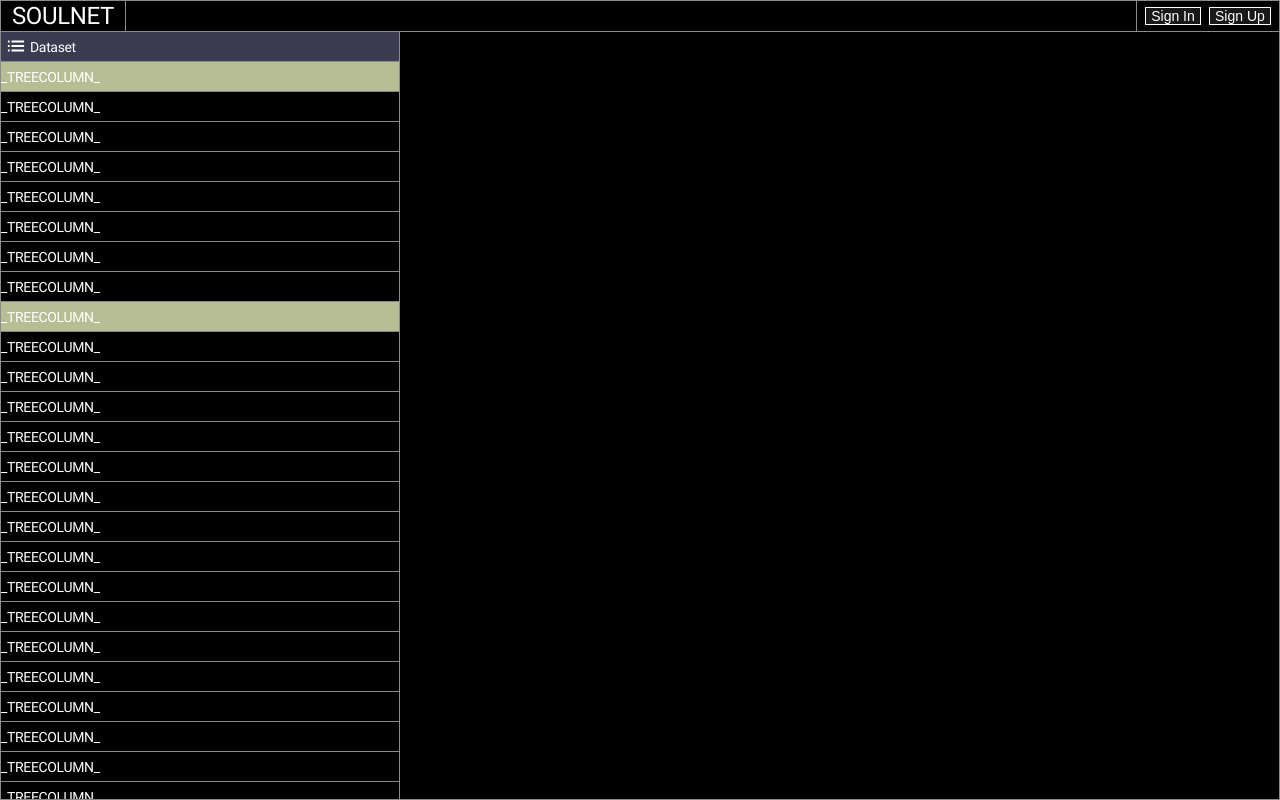
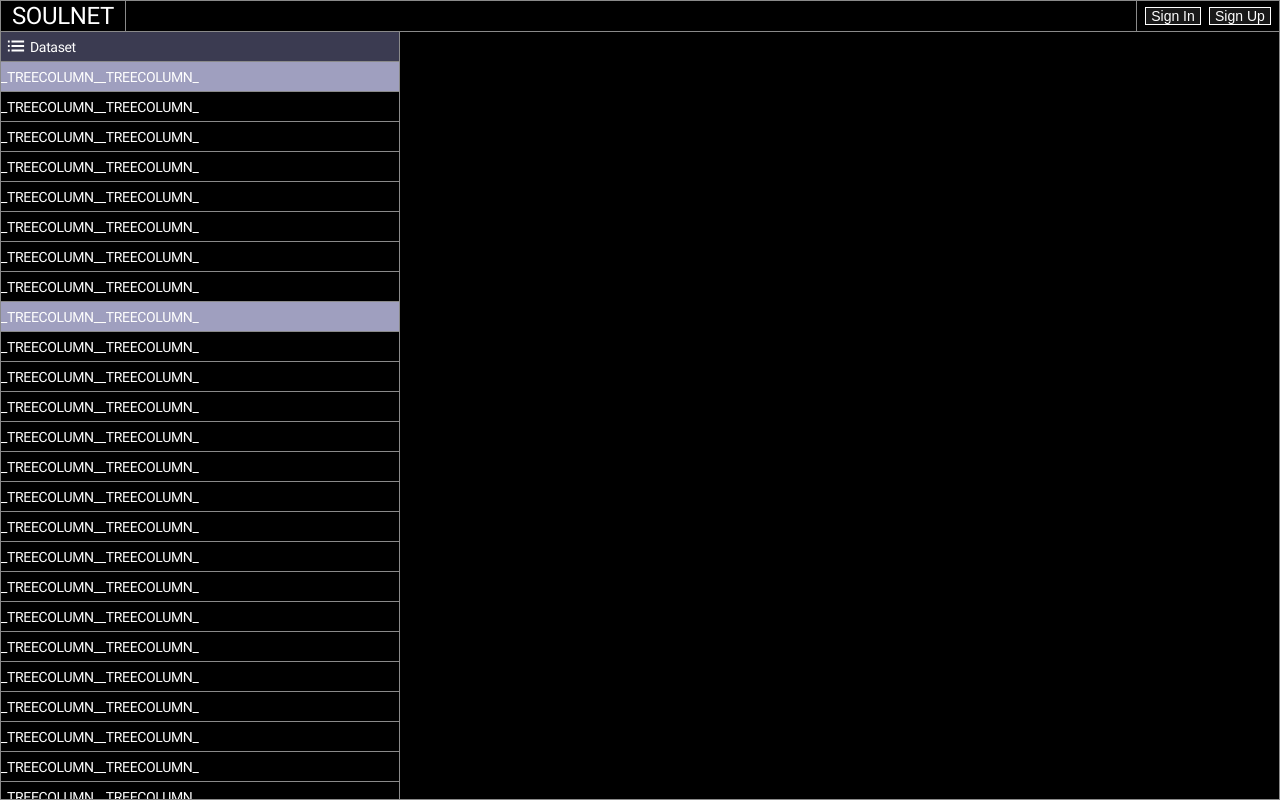
Before and after one commit to bigsoul/soulnet, a React (Create React App) app in the folder frontend/: page /dataset in a window 1280 px wide. Built offline with nearby package versions, Linux system fonts and the light colour scheme; no server answers.

Commit message:
Add column

```diff
--- a/frontend/src/components/Tree/TreeBranch.tsx
+++ b/frontend/src/components/Tree/TreeBranch.tsx
@@ -3,7 +3,7 @@ import TreeColumn from "./TreeColumn";
 
 const TreeBranchDiv = styled.div`
 	height: 29px;
-	background-color: #b8be93;
+	background-color: #9f9fbf;
 	border-bottom: 1px solid #8a8a8a;
 	display: flex;
 	align-items: center;
@@ -12,6 +12,7 @@ const TreeBranchDiv = styled.div`
 const TreeBranch = () => (
 	<TreeBranchDiv>
 		<TreeColumn />
+		<TreeColumn />
 	</TreeBranchDiv>
 );
 
--- a/frontend/src/components/Tree/TreeColumn.tsx
+++ b/frontend/src/components/Tree/TreeColumn.tsx
@@ -1,6 +1,9 @@
 import styled from "styled-components";
 
-const TreeColumnDiv = styled.div``;
+const TreeColumnDiv = styled.div`
+	display: flex;
+	align-items: center;
+`;
 
 const TreeColumn = () => <TreeColumnDiv>_TREECOLUMN_</TreeColumnDiv>;
 
--- a/frontend/src/components/Tree/TreeItem.tsx
+++ b/frontend/src/components/Tree/TreeItem.tsx
@@ -11,6 +11,7 @@ const TreeItemDiv = styled.div`
 const TreeItem = () => (
 	<TreeItemDiv>
 		<TreeColumn />
+		<TreeColumn />
 	</TreeItemDiv>
 );
 
```
